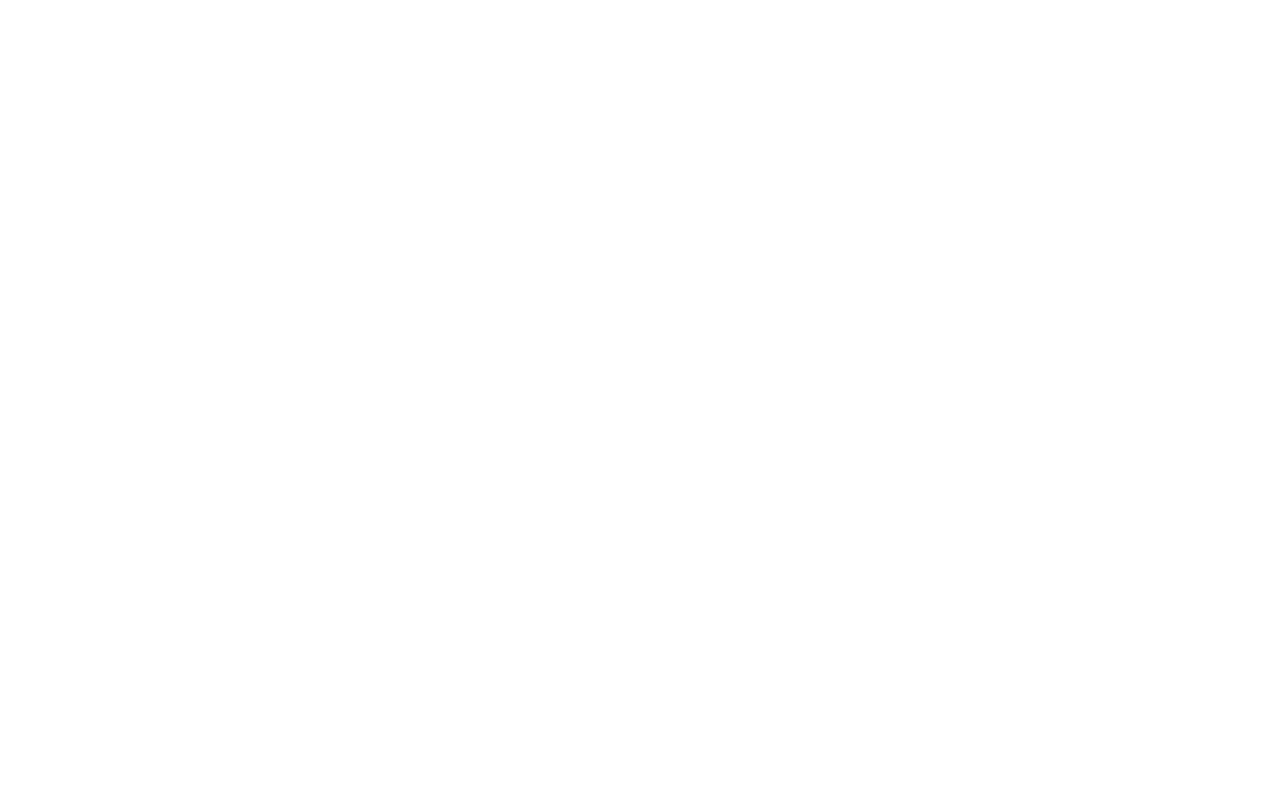
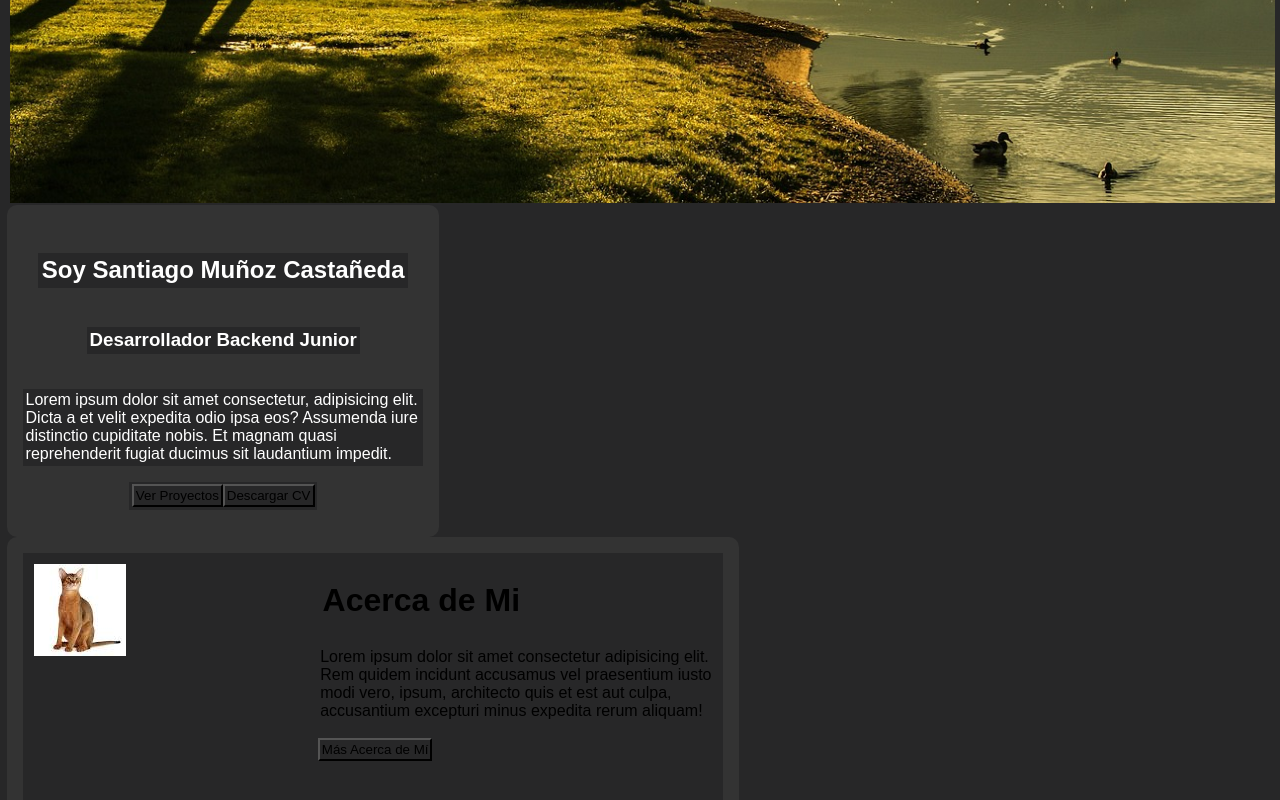
Before and after one commit to SantMu123/Portafolio, a React (Vite) app: page / in a window 1280 px wide. Shown: the part 624-1424 px from the top of the page. Before the commit the page ends 800 px from the top, so only its background shows below. Built offline with nearby package versions, Linux system fonts and the light colour scheme.

Commit message:
feat: :construction: Gancho inicial en progreso

```diff
--- /dev/null
+++ b/src/Gancho.css
@@ -0,0 +1,12 @@
+.Gancho {
+    display: flex;
+    flex-direction: column;
+    justify-content: center;
+    align-items: center;
+    background-color: #333;
+    color: white;
+    width: 400px;
+    height: 300px;
+    border-radius: 10px; /* Bordes redondeados opcional */
+    padding: 1em;
+}
--- /dev/null
+++ b/src/Gancho.jsx
@@ -0,0 +1,18 @@
+import React from 'react';
+import './Gancho.css';
+
+const Gancho = () => {
+  return (
+    <section className="Gancho">
+      <h2 className='nombre'>Soy Santiago Muñoz Castañeda</h2>
+      <h3 className='ocupacion'>Desarrollador Backend Junior</h3>
+      <p className='descripcion'>Lorem ipsum dolor sit amet consectetur, adipisicing elit. Dicta a et velit expedita odio ipsa eos? Assumenda iure distinctio cupiditate nobis. Et magnam quasi reprehenderit fugiat ducimus sit laudantium impedit.</p>
+      <div className='botones'>
+        <button className='botones_Proyectos'>Ver Proyectos</button>
+        <button className='botones_CV'>Descargar CV</button>
+      </div>
+    </section>
+  );
+}
+
+export default Gancho;
--- /dev/null
+++ b/src/main.css
@@ -0,0 +1,15 @@
+*{
+    padding: .15em;
+    background-color: #272728;
+}
+
+body {
+    margin: 0;
+    font-family: Arial, sans-serif;
+  }
+
+img {
+    display: block;
+    max-width: 100%;
+    height: auto;
+}
--- a/src/main.jsx
+++ b/src/main.jsx
@@ -1,10 +1,17 @@
 import { StrictMode } from 'react'
 import { createRoot } from 'react-dom/client'
 import Header from './Header.jsx'
+import Gancho from './Gancho.jsx'
+import './main.css';
+import Acerca from './Acerca.jsx';
+
 
 
 createRoot(document.getElementById('root')).render(
   <StrictMode>
     <Header />
+    <img src = "../public/Paisaje.jpg"/>
+    <Gancho />
+    <Acerca />
   </StrictMode>,
 )
```
Also changed, not shown: public/Paisaje.jpg (added).
